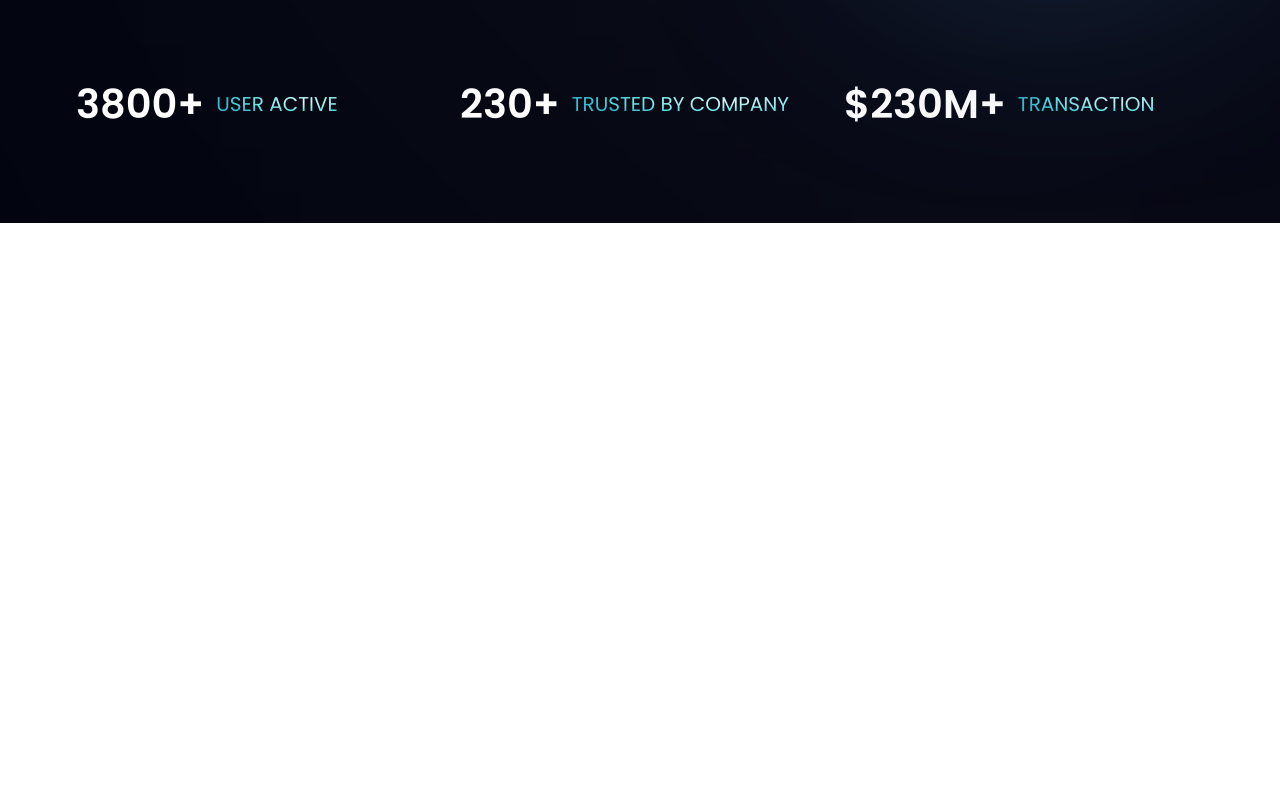
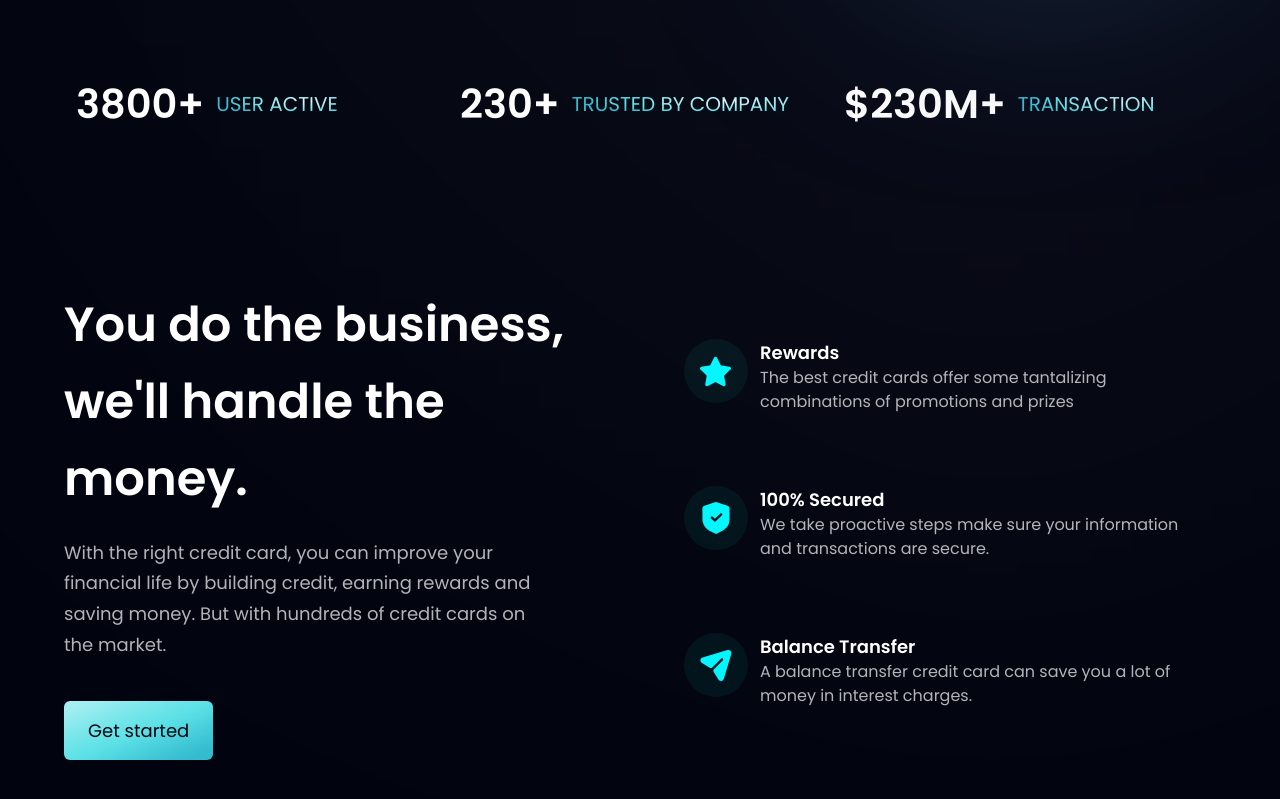
Before and after one commit to Xperaz/Bank-landing-page, a React (Vite) app in the folder bank-project/: page / in a window 1280 px wide. Shown: the part 722-1521 px from the top of the page. Before the commit the page ends 945 px from the top, so only its background shows below. Built offline with nearby package versions, Linux system fonts and the light colour scheme.

Commit message:
complete business section

```diff
--- a/bank-project/src/components/Business.jsx
+++ b/bank-project/src/components/Business.jsx
@@ -1,7 +1,46 @@
-import React from "react";
+import { features } from "../constants";
+import styles, { layout } from "../styles";
+import Button from "./Button";
+
+
+const FeatureCard = ({icon, title, content, index}) => {
+  return (
+    <div className={`flex flex-row p-6 rounded-[20px]
+    ${index !== features.length - 1 ? "mb-6" : "mb-0"} feature-card`}>
+      <div className={`w-[64px] h-[64px] rounded-full ${styles.flexCenter} bg-dimBlue`}>
+        <img src={icon} alt="icon" className="w-[50%] h-[50%] object-contain" />
+      </div>
+      <div className="flex-1 flex flex-col ml-3">
+        <h4 className="font-poppins font-semibold text-white text-[18px] leading-[23px mb-1]">
+          {title}
+        </h4>
+        <p className="font-poppins font-normal text-dimWhite text-[16px] leading-[23px mb-1]" >
+          {content}
+        </p>
+      </div>
+    </div>
+  )
+}
 
 const Business = () => {
-  return <div></div>;
+  return (
+    <section id="features" className={layout.section} >
+      <div className={layout.sectionInfo}>
+        <h2 className={styles.heading2} >You do the business, <br className="sm:block hidden" />
+        we'll handle the money.</h2>
+        <p className={`${styles.paragraph} max-w-[470px] mt-5`}>
+        With the right credit card, you can improve your financial life by building credit, earning rewards and saving money. But with hundreds of credit cards on the market.
+        </p>
+
+        <Button styles="mt-10" />
+      </div>
+      <div className={`${layout.sectionImg} flex-col `} >
+        {features.map((feature, index) => (
+          <FeatureCard key={feature.id} {...feature} index={index} />
+        ))}
+      </div>
+    </section>
+  )
 };
 
 export default Business;
--- a/bank-project/src/components/Button.jsx
+++ b/bank-project/src/components/Button.jsx
@@ -1,10 +1,10 @@
-import React from 'react'
 
-const Button = () => {
+const Button = ({ styles }) => {
   return (
-    <div>
-
-    </div>
+    <button type="button" className={`py-4 px-6 bg-blue-gradient font-poppins
+          text-[18px] text-primary outline-none rounded-md ${styles}`}>
+            Get started
+    </button>
   )
 }
 
```
Also changed, not shown: bank-project/src/components/Stats.jsx (+24 -11 lines).
